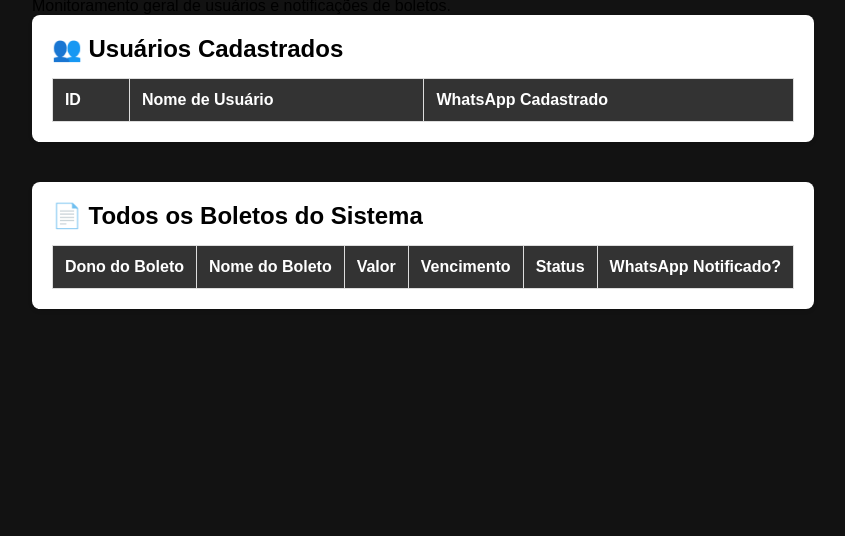
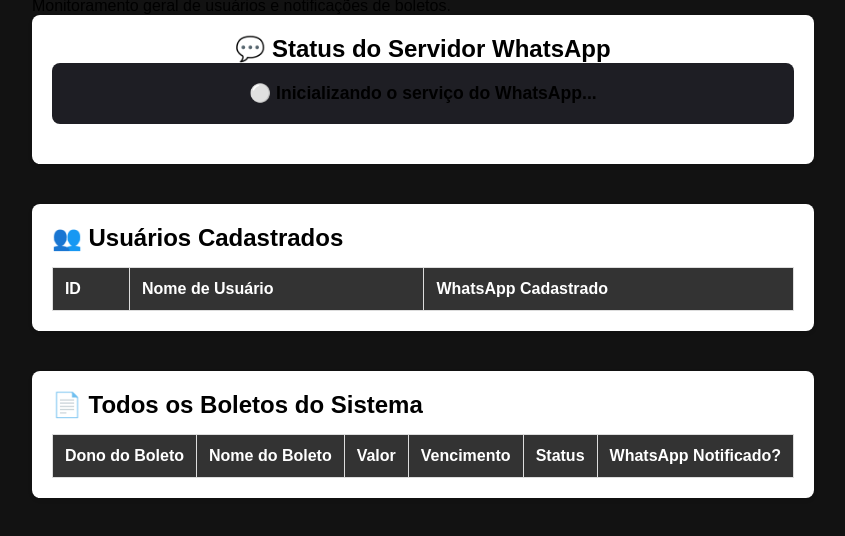
Before and after one commit to Jansen-Muniz/gerenciador_de_boletos, a plain HTML site: page frontend/admin.html in a window 1280 px wide. Shown: the part 116-652 px from the top of the page, without its empty margins (217-1062 px from the left). Drawn offline with Linux system fonts and the light colour scheme; no server answers.

Commit message:
admin.html e admin.css

```diff
--- a/frontend/admin.css
+++ b/frontend/admin.css
@@ -29,6 +29,14 @@
 
 h1 {
   color: #ddd;
+}
+
+.text-center {
+  text-align: center;
+}
+
+.whatsapp-container img {
+  box-shadow: 0 4px 10px rgba(0, 0, 0, 0.3);
 }
 
 .admin-secao {
--- a/frontend/admin.html
+++ b/frontend/admin.html
@@ -15,6 +15,19 @@
 
     <h1>👑 Painel de Administração</h1>
     <p>Monitoramento geral de usuários e notificações de boletos.</p>
+
+    <!-- 🟢 NOVA SEÇÃO: STATUS E QR CODE DO WHATSAPP -->
+    <div class="admin-secao text-center">
+      <h2>💬 Status do Servidor WhatsApp</h2>
+      <div class="whatsapp-container"
+        style="padding: 20px; border-radius: 8px; background: #1e1e24; margin-bottom: 20px;">
+        <p id="status-whatsapp" style="font-weight: bold; font-size: 1.1em;">⚪ Inicializando o serviço do WhatsApp...
+        </p>
+        <!-- O QR code do backend será exibido aqui dentro -->
+        <img id="qrcode" src="" alt="QR Code WhatsApp"
+          style="display: none; margin: 15px auto; border: 10px solid white; border-radius: 4px; max-width: 250px;" />
+      </div>
+    </div>
 
     <!-- SEÇÃO DE USUÁRIOS -->
     <div class="admin-secao">
```
